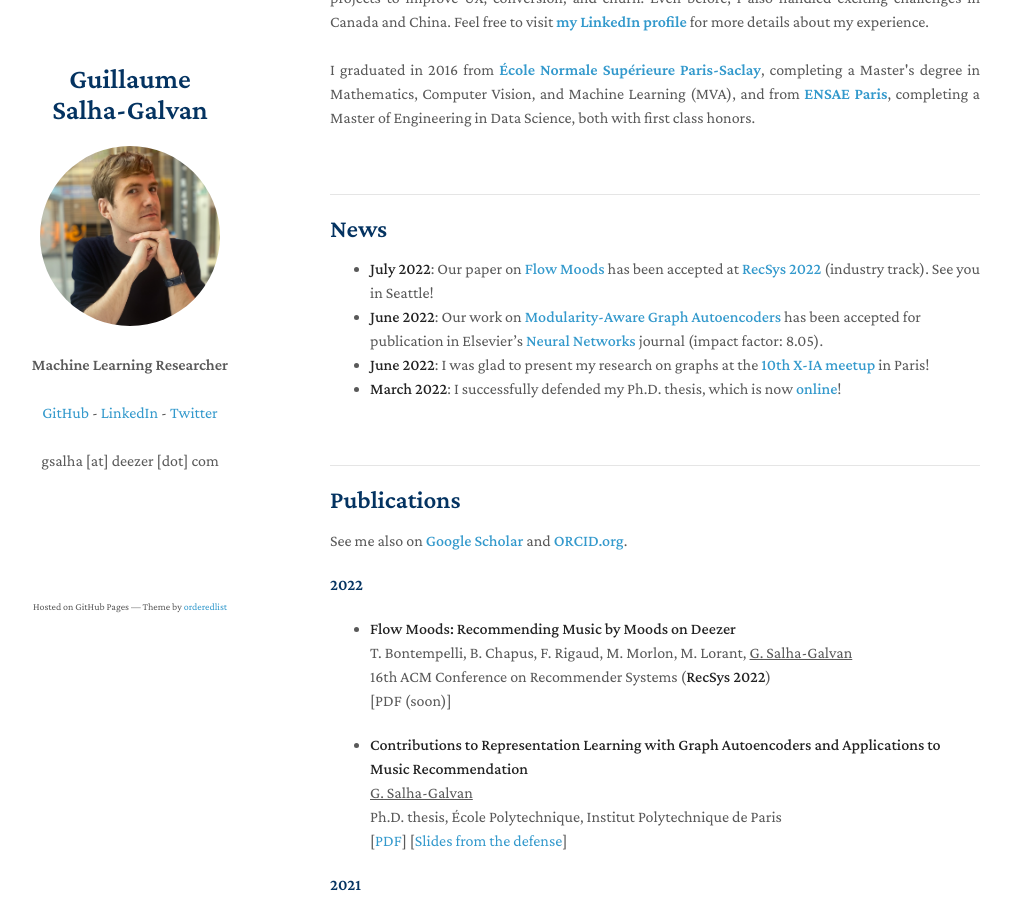
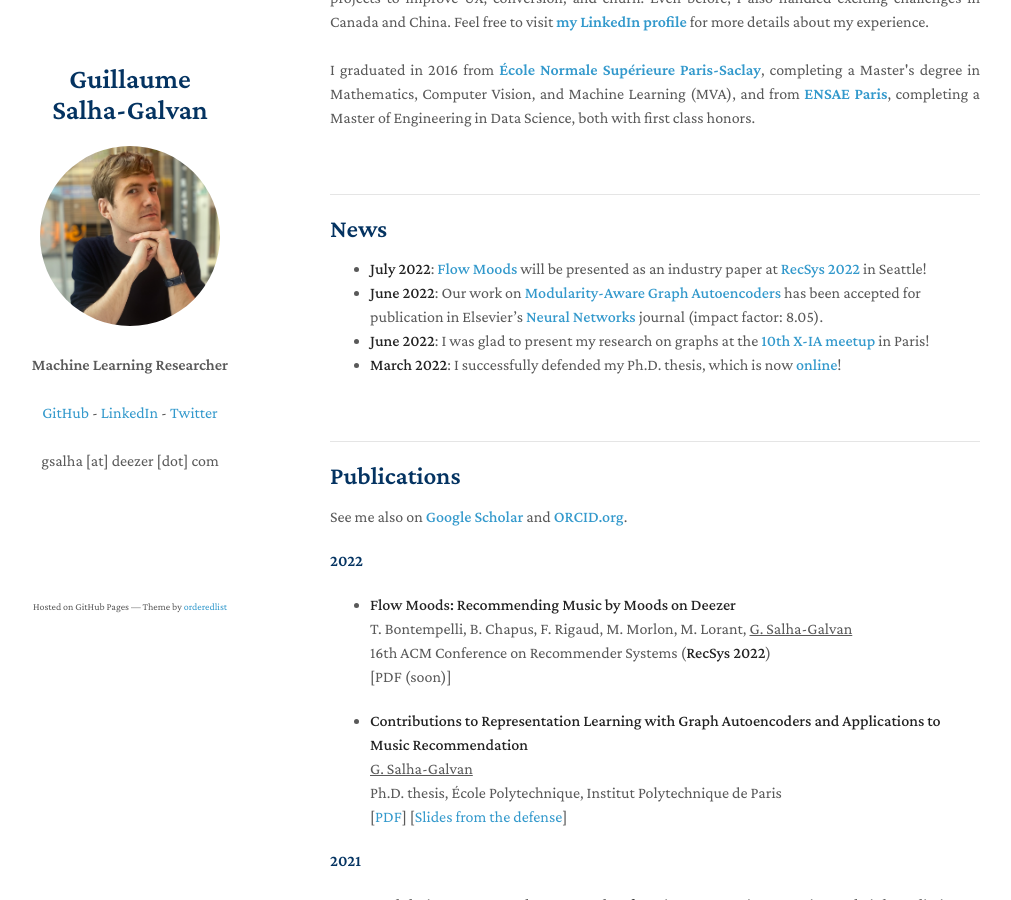
Before and after one commit to GuillaumeSalhaGalvan/GuillaumeSalhaGalvan.github.io, a Jekyll site: the page built from index.md, in a window 1280 px wide and 900 px high, scrolled down 339 px. Shown: the whole window, without its empty margins (140-1151 px from the left). Built offline with Jekyll 4.4.1, drawn with Linux system fonts in a browser that asks for light colours; our own code applies the rules of GitHub Pages for plain Markdown files; a script that is not in the unit is left out.

Commit message:
Update index.md

```diff
--- a/index.md
+++ b/index.md
@@ -15,7 +15,7 @@
 
 ## News
 
-- **July 2022**: Our paper on **<a href="https://www.deezer-blog.com/press/flow-moods/" target="_blank">Flow Moods</a>** has been accepted at **<a href="https://recsys.acm.org/recsys22/" target="_blank">RecSys 2022</a>** (industry track). See you in Seattle!
+- **July 2022**: **<a href="https://www.deezer-blog.com/press/flow-moods/" target="_blank">Flow Moods</a>** will be presented as an industry paper at **<a href="https://recsys.acm.org/recsys22/" target="_blank">RecSys 2022</a>** in Seattle!
 - **June 2022**: Our work on **<a href="https://arxiv.org/pdf/2202.00961.pdf" target="_blank">Modularity-Aware Graph Autoencoders</a>** has been accepted for publication in Elsevier's **<a href="https://www.journals.elsevier.com/neural-networks" target="_blank">Neural Networks</a>** journal (impact factor: 8.05).
 - **June 2022**: I was glad to present my research on graphs at the **<a href="https://twitter.com/researchdeezer/status/1534884094462640128" target="_blank">10th X-IA meetup</a>** in Paris!
 - **March 2022**: I successfully defended my Ph.D. thesis, which is now **<a href="https://guillaumesalhagalvan.com/doc/phdthesis_gsalhagalvan.pdf" target="_blank">online</a>**!
```
